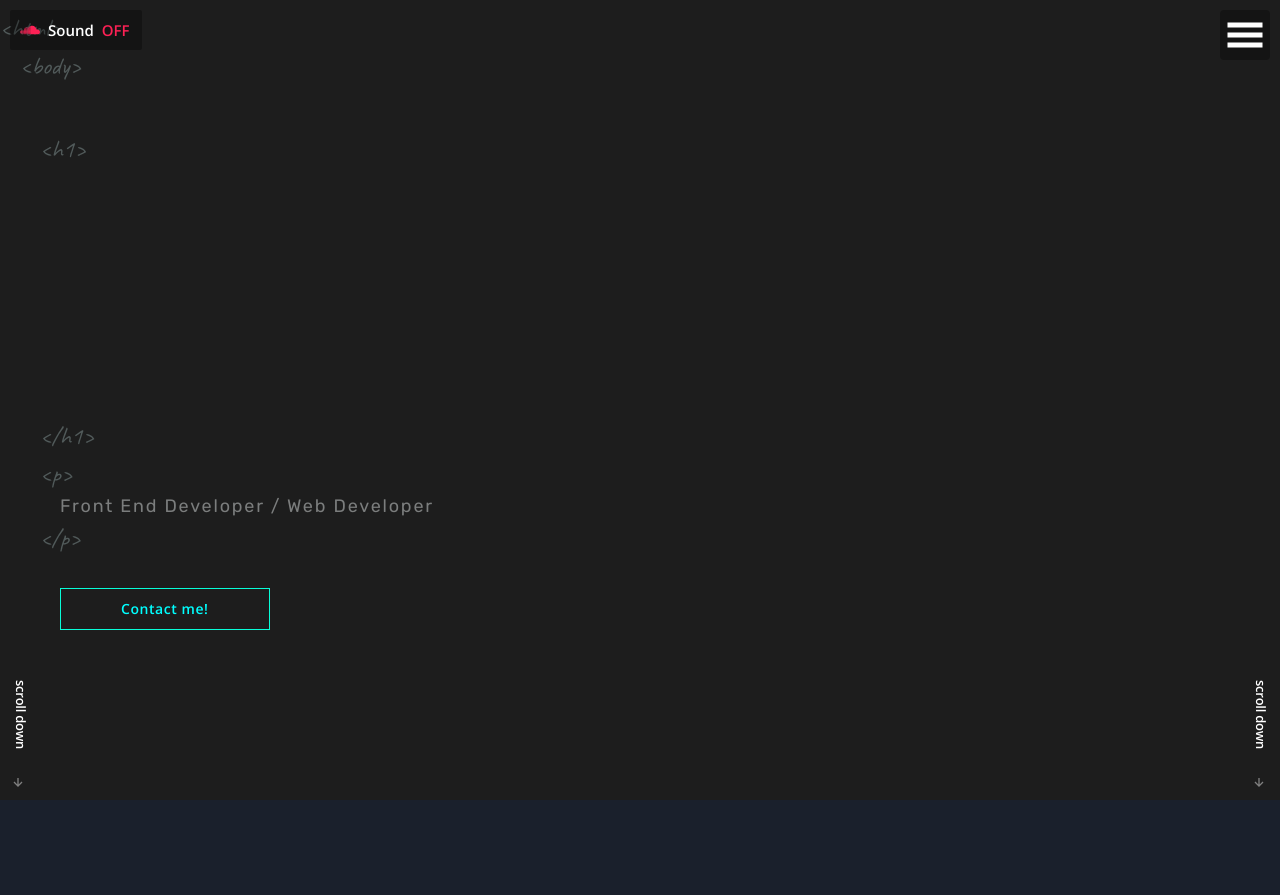
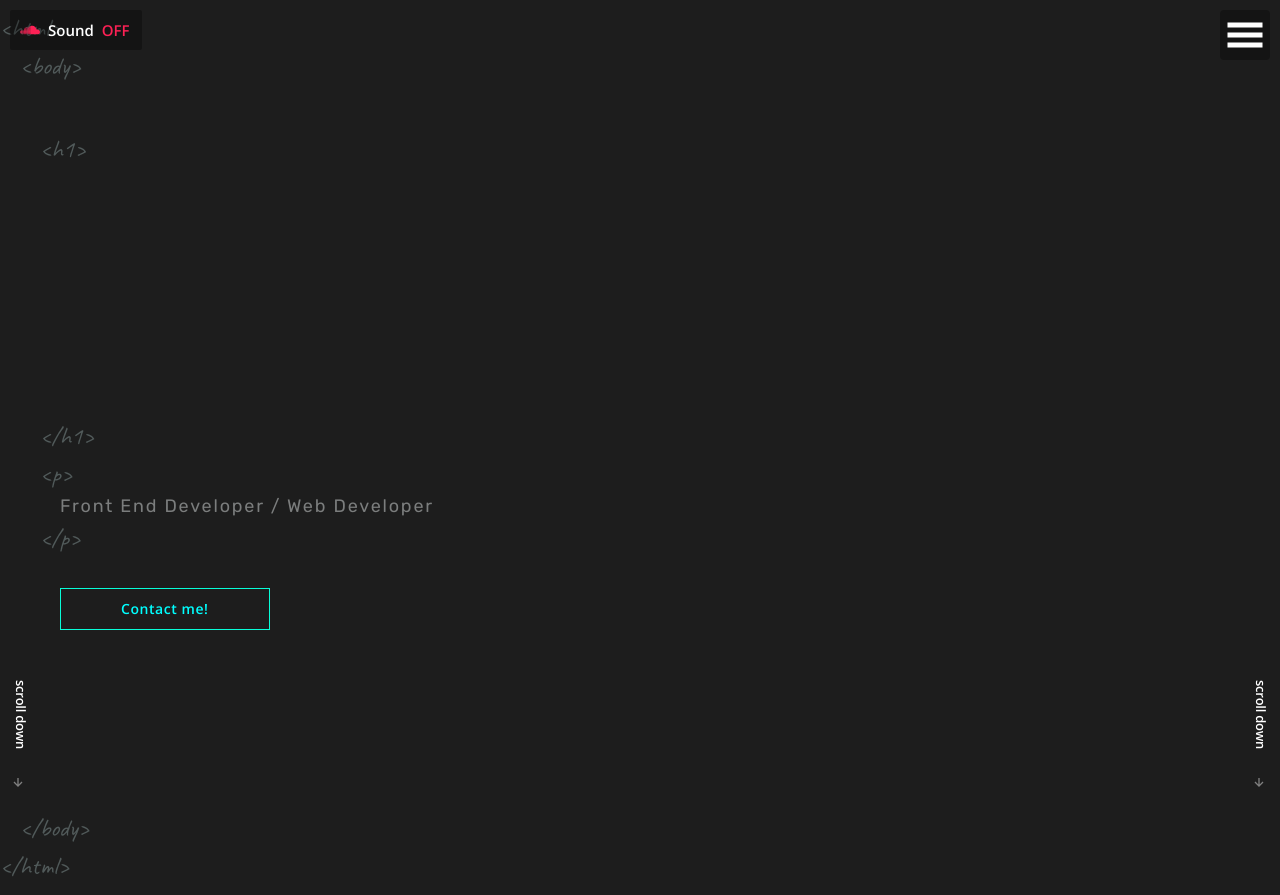
Before and after one commit to nikhilgupta58/portfolio3.0, a React (Vite) app: page / in a window 1280 px wide. Before the commit the page ends 800 px from the top, so only its background shows below. Built offline with nearby package versions, Linux system fonts and the light colour scheme.

Commit message:
rewamped

```diff
--- /dev/null
+++ b/src/Router.tsx
@@ -0,0 +1,24 @@
+import React from "react";
+import { BrowserRouter, Switch, Route, Link, Redirect } from "react-router-dom";
+import Dashboard from "./pages/Dashboard";
+
+export default function Router() {
+  return (
+    <BrowserRouter>
+      <Switch>
+        <Route exact path="/">
+          <Dashboard />
+        </Route>
+        {/* <Route path="/users">
+          <Users />
+        </Route>
+        <Route path="/">
+          <Home />
+        </Route> */}
+        <Route path={"*"}>
+          <Redirect to={"/"} />
+        </Route>
+      </Switch>
+    </BrowserRouter>
+  );
+}
--- a/src/pages/Hero/components/Home.tsx
+++ b/src/components/Home.tsx
@@ -2,7 +2,7 @@ import { Flex, Image, Text } from "@chakra-ui/react";
 import { motion } from "framer-motion";
 import React from "react";
 import { BiDownArrowAlt } from "react-icons/bi";
-import CustomButton from "../../../components/CustomButton";
+import CustomButton from "./CustomButton";
 
 export default function Home() {
   const text = [
@@ -16,7 +16,7 @@ export default function Home() {
   return (
     <Flex
       w="100%"
-      h="100vh"
+      minH="100vh"
       direction={"column"}
       justifyContent={"space-between"}
     >
--- a/src/main.tsx
+++ b/src/main.tsx
@@ -4,12 +4,14 @@ import "./index.css";
 import { ChakraProvider, Flex } from "@chakra-ui/react";
 import theme from "./theme";
 import { Hero } from "./pages/Hero";
+import Dashboard from "./pages/Dashboard";
+import Router from "./Router";
 
 ReactDOM.createRoot(document.getElementById("root") as HTMLElement).render(
   <React.StrictMode>
     <ChakraProvider theme={theme}>
       <Flex minH={"100vh"} minW="100vw" color={"white"} bgColor="#1d1d1d">
-        <Hero />
+        <Router />
       </Flex>
     </ChakraProvider>
   </React.StrictMode>
--- /dev/null
+++ b/src/pages/Dashboard.tsx
@@ -0,0 +1,35 @@
+import { Flex, Text } from "@chakra-ui/react";
+import Home from "../components/Home";
+import { Hero } from "./Hero";
+
+export default function Dashboard() {
+  return (
+    <Hero>
+      <>
+        <Home />
+        <Flex
+          w="100%"
+          h="100%"
+          p={{ base: "10px 0px", xl: "20px 40px" }}
+          justifyContent={"space-between"}
+          direction="column"
+          color={"#515A5A"}
+          fontFamily={`'Caveat', cursive;`}
+          fontSize={{
+            base: "20px",
+            xs: "22px",
+            sm: "23px",
+            md: "24px",
+            lg: "25px",
+            xl: "25px",
+          }}
+        >
+          <Flex direction={"column"}>
+            <Text ml={{ base: "10px", md: "20px" }}>{"</body>"}</Text>
+            <Text>{"</html>"}</Text>
+          </Flex>
+        </Flex>
+      </>
+    </Hero>
+  );
+}
--- a/src/pages/Hero/Hero.view.tsx
+++ b/src/pages/Hero/Hero.view.tsx
@@ -3,11 +3,11 @@ import Sidebar from "../../components/Sidebar";
 import { GiHamburgerMenu } from "react-icons/gi";
 import FullNavMenu from "../../components/FullNavMenu";
 import { useHeroContext } from "./utils/context";
-import Home from "./components/Home";
+import Home from "../../components/Home";
 import { SiSoundcloud } from "react-icons/si";
 
 export default function HeroView() {
-  const { onOpen, playAudio, setPlayAudio } = useHeroContext();
+  const { onOpen, playAudio, setPlayAudio, children } = useHeroContext();
   return (
     <Flex w={"100vw"} minH="100vh" overflowX={"hidden"} userSelect="none">
       <Flex display={{ base: "none", xl: "inherit" }}>
@@ -63,8 +63,8 @@ export default function HeroView() {
             <GiHamburgerMenu />
           </Flex>
         </Flex>
-        <Flex w={"100%"}>
-          <Home />
+        <Flex w={"100%"} direction="column">
+          {children}
         </Flex>
       </Flex>
     </Flex>
```
Also changed, not shown: src/pages/Hero/Hero.container.tsx (+6 -1 lines).
